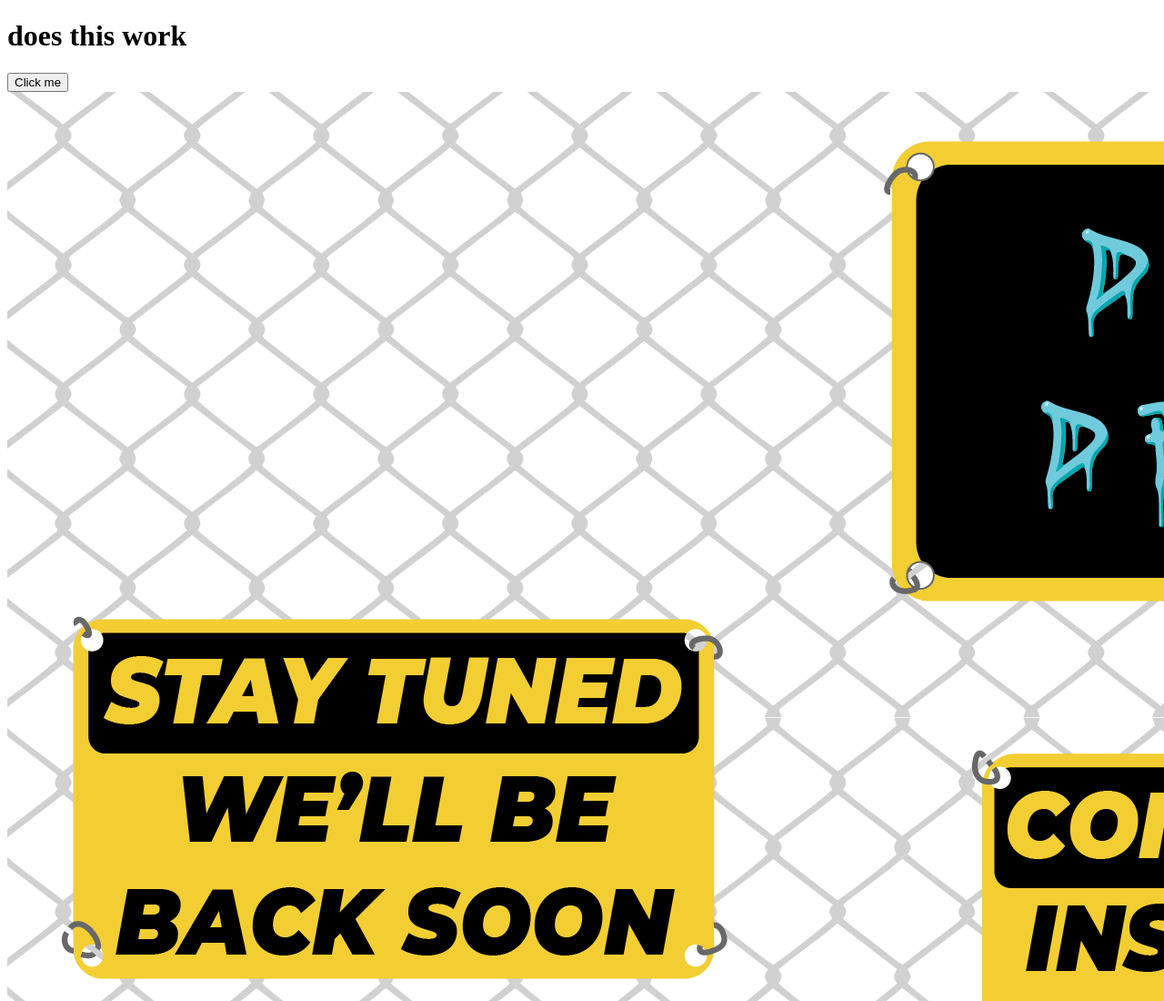
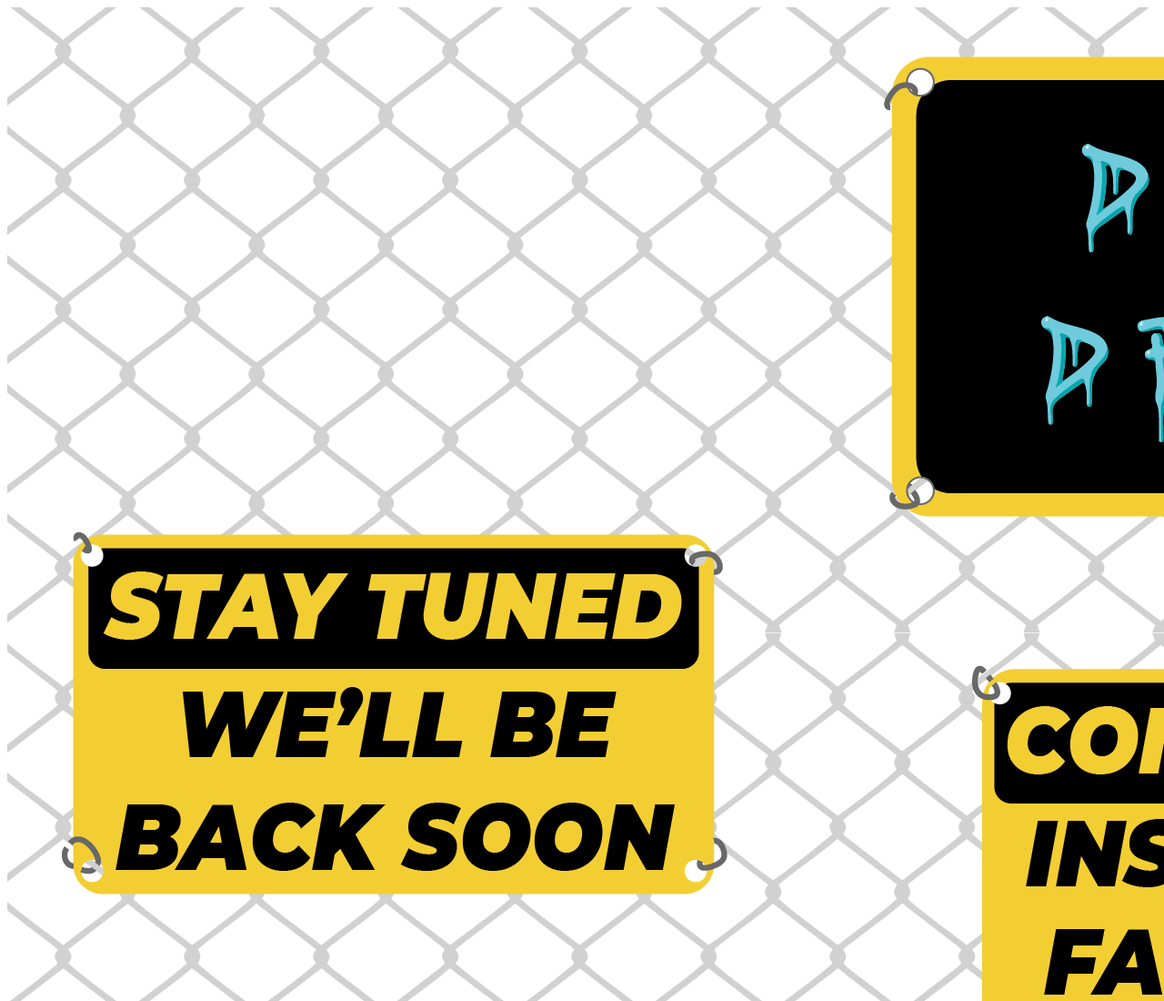
Before and after one commit to weogara/weogara.github.io, a plain HTML site: page index.html in a window 1280 px wide. Shown: the top 1100 px of the page at 91% size. Drawn offline with Linux system fonts and the light colour scheme.

```diff
--- a/index.html
+++ b/index.html
@@ -9,17 +9,17 @@
     </style>
 </head>
 <body>
-    <h1>does this work</h1>
-    <button>Click me</button>
+<!--    <h1>does this work</h1>
+    <button>Click me</button>-->
     <img src="img/temp.png">
 
     <script>
 
 
-        var button = document.querySelector("button");
+       // var button = document.querySelector("button");
 
-        button.addEventListener("click",function(){
-            document.body.classList.toggle("purple");
-        });
+        //button.addEventListener("click",function(){
+        //    document.body.classList.toggle("purple");
+       // });
     </script>
 </body></html>
```
